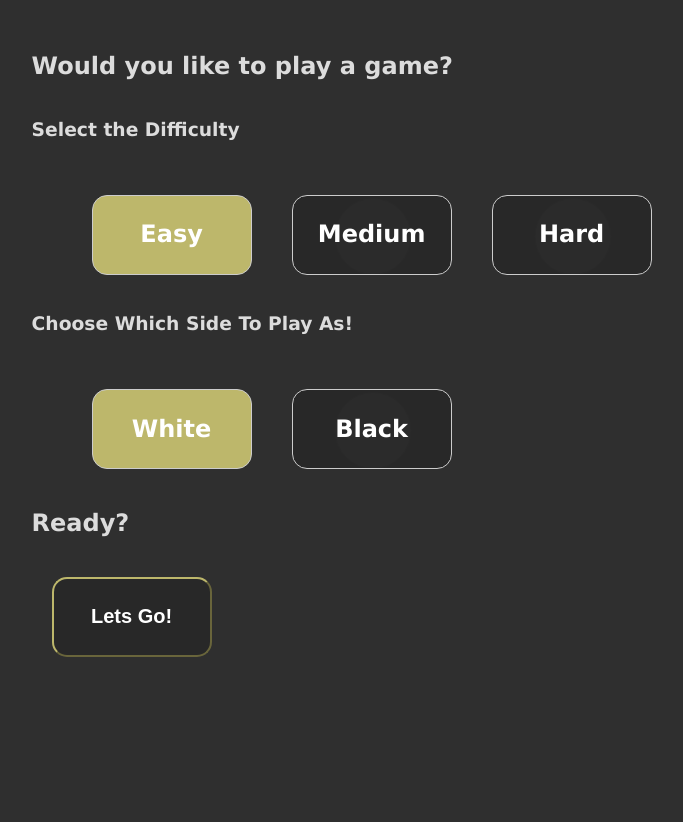
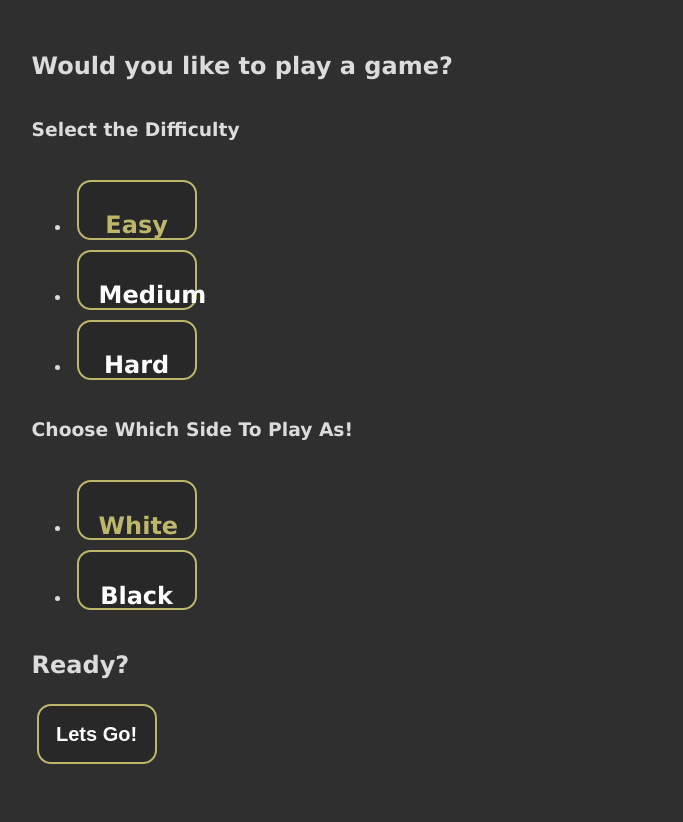
Before and after one commit to CimaglioBM/Chess-Game, a Flask app: page /starterPage.html in a window 1280 px wide. Shown: the part 71-893 px from the top of the page, without its empty margins (58-741 px from the left). Run offline with Flask 2, Linux system fonts and the light colour scheme.

Commit message:
Update home.css

```diff
--- a/static/css/home.css
+++ b/static/css/home.css
@@ -9,6 +9,10 @@ html {
 html, body{
     margin-left: 0;
     margin-right: 0;
+}
+
+#body{
+    margin-left: 20px;
 }
 
 header, .navbar {
@@ -29,74 +33,50 @@ header {
     z-index: 1;
 }
 
+label {
+    display: inline-block;
+    color: white;
+    background-color: #282828;
+    padding: 10px 20px;
+    font-size: 16px;
+    border: 2px solid darkkhaki;
+    width: 120px;
+    height: 60px;
+    margin: 5px;
+    border-radius: 14px;
+    text-align: center;
+}
+
+label:hover{
+    color: darkkhaki;
+}
+
+input[type="radio"] {
+    opacity: 0;
+    position: fixed;
+    width: 0;
+    text-align: center;
+}
+
+input[type="radio"]:checked + label {
+    color: darkkhaki;
+}
+
 button {
-    float: left;
     position: relative;
     color: white;
     background-color: #282828;
-    border-radius: 1;
-    border-color: darkkhaki;
-    width: 160px;
-    height: 80px;
-    margin: 20px;
-    border-radius: 15px;
+    border: 2px solid darkkhaki;
+    border-radius: 14px;
+    width: 120px;
+    height: 60px;
+    margin: 5px;
     text-align: center;
 }
 
 button:hover{
     background-color: darkkhaki;
 }
-
-.difficulty {
-    list-style-type: none;
-  }
-
-.difficulty li {
-    float: left;
-    position: relative;
-    color: white;
-    background-color: #282828;
-    border-radius: 1;
-    border-color: darkkhaki;
-    width: 160px;
-    height: 80px;
-    margin: 20px;
-    border-radius: 15px;
-    text-align: center;
-}
-
-.difficulty label,
-.difficulty input {
-  display: block;
-  position: absolute;
-  top: 0;
-  left: 0;
-  right: 0;
-  bottom: 0;
-  border-radius: 15px;
-
-}
-
-.difficulty input[type="radio"] {
-  opacity: 0.01;
-}
-
-.difficulty input[type="radio"]:checked+label,
-.Checked+label {
-  background: darkkhaki;
-}
-
-.difficulty label {
-  padding: 5px;
-  border: 1px solid #CCC;
-  cursor: pointer;
-}
-
-.difficulty label:hover {
-  background: darkkhaki;
-}
-
-
 
 #header-text, #header-text-responsive{
     margin: 0 10px 0 10px;
```
